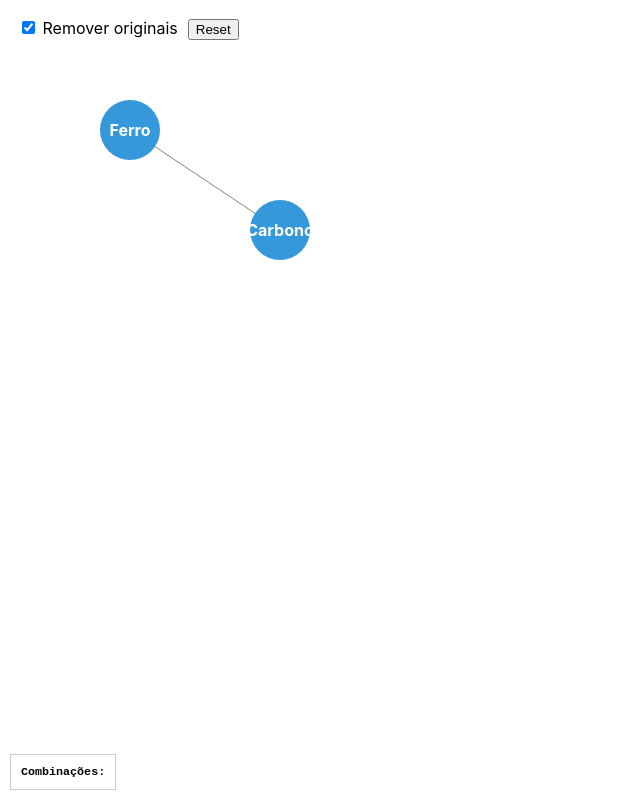
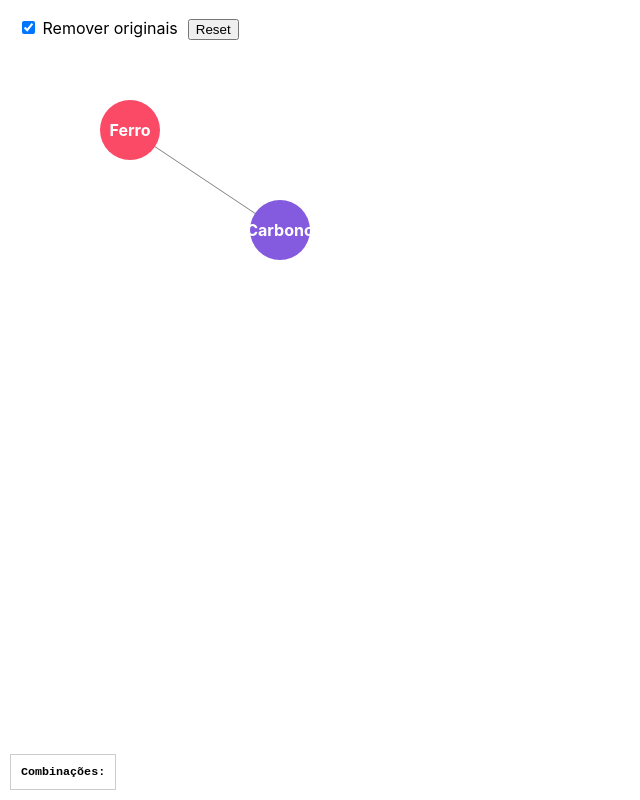
Before and after one commit to Bobagi/primordium, a React (Create React App) app: page / in a window 1280 px wide. Shown: the whole page, without its empty margins (0-640 px from the left). Built offline with nearby package versions, Linux system fonts and the light colour scheme.

Commit message:
feat: add colors

```diff
--- a/src/App.js
+++ b/src/App.js
@@ -7,13 +7,32 @@ const combos = {
 };
 
 export default function App() {
+  const randomColor = () =>
+    `#${Math.floor(Math.random() * 0xffffff)
+      .toString(16)
+      .padStart(6, "0")}`;
+
   const [elements, setElements] = useState([
-    { id: "ferro", nome: "Ferro", x: 100, y: 100 },
-    { id: "carbono", nome: "Carbono", x: 250, y: 200 },
+    { id: "ferro", nome: "Ferro", x: 100, y: 100, color: randomColor() },
+    { id: "carbono", nome: "Carbono", x: 250, y: 200, color: randomColor() },
   ]);
+
   const [feed, setFeed] = useState([]);
   const [removeOnCombine, setRemoveOnCombine] = useState(true);
   const recentlyCombined = useRef(new Set());
+
+  function mixColors(hex1, hex2) {
+    const toRgb = (hex) =>
+      hex.length === 7
+        ? [1, 3, 5].map((i) => parseInt(hex.slice(i, i + 2), 16))
+        : [0, 0, 0];
+    const [r1, g1, b1] = toRgb(hex1);
+    const [r2, g2, b2] = toRgb(hex2);
+    const r = Math.floor((r1 + r2) / 2);
+    const g = Math.floor((g1 + g2) / 2);
+    const b = Math.floor((b1 + b2) / 2);
+    return `rgb(${r}, ${g}, ${b})`;
+  }
 
   const registerCombo = (a, b) => {
     const key = [a, b].sort().join("+");
@@ -52,6 +71,7 @@ export default function App() {
                   nome: result.nome,
                   x: (nx + o.x) / 2 + 60,
                   y: (ny + o.y) / 2,
+                  color: mixColors(mover.color, o.color),
                 },
               ];
             });
@@ -139,6 +159,7 @@ export default function App() {
           nome={e.nome}
           x={e.x}
           y={e.y}
+          color={e.color}
           onMove={handleMove}
         />
       ))}
--- a/src/Element.js
+++ b/src/Element.js
@@ -1,7 +1,7 @@
 import interact from "interactjs";
 import React, { useEffect, useRef } from "react";
 
-const Element = ({ nome, x, y, id, onMove, innerRef }) => {
+const Element = ({ nome, x, y, id, onMove, innerRef, color = "#3498db" }) => {
   const ref = useRef(null);
 
   useEffect(() => {
@@ -39,7 +39,7 @@ const Element = ({ nome, x, y, id, onMove, innerRef }) => {
         width: "60px",
         height: "60px",
         borderRadius: "50%",
-        backgroundColor: "#3498db",
+        backgroundColor: color,
         color: "white",
         fontWeight: "bold",
         display: "flex",
```
